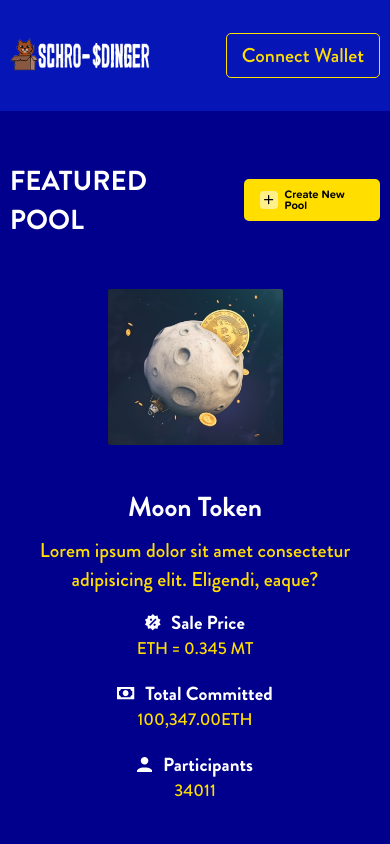
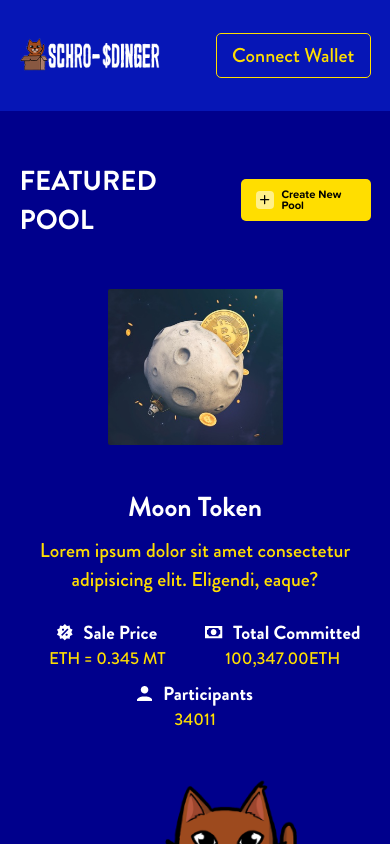
Before and after one commit to Razak-Gawusu/schro-dinger, a React (Create React App) app: page / in a window 390 px wide. Shown: the top 844 px of the page. Built offline with nearby package versions, Linux system fonts and the light colour scheme.

Commit message:
fixed home page

```diff
--- a/src/pages/Home/_home.scss
+++ b/src/pages/Home/_home.scss
@@ -41,9 +41,11 @@
                         .title{
                             font-weight: bold;
                         }
+                        .paragraph{
+                            padding-bottom: 2rem;
+                        }
                         .sale__info{
                             &--item{
-
                                 div{
                                     color: #FFFFFF;
                                     font-size: 1.9rem;
--- a/src/sass/_basis.scss
+++ b/src/sass/_basis.scss
@@ -7,8 +7,8 @@ body{
 }
 
 .container{
-    width: 95%;
-    max-width: 1600px;
+    width: 90%;
+    max-width: 1500px;
     margin: auto;
 }
 
--- a/src/sass/main.css
+++ b/src/sass/main.css
@@ -62,8 +62,8 @@ body {
 }
 
 .container {
-  width: 95%;
-  max-width: 1600px;
+  width: 90%;
+  max-width: 1500px;
   margin: auto;
 }
 
@@ -146,8 +146,8 @@ body {
 }
 
 .container {
-  width: 95%;
-  max-width: 1600px;
+  width: 90%;
+  max-width: 1500px;
   margin: auto;
 }
 
@@ -239,8 +239,8 @@ body {
 }
 
 .container {
-  width: 95%;
-  max-width: 1600px;
+  width: 90%;
+  max-width: 1500px;
   margin: auto;
 }
 
@@ -371,8 +371,8 @@ body {
 }
 
 .container {
-  width: 95%;
-  max-width: 1600px;
+  width: 90%;
+  max-width: 1500px;
   margin: auto;
 }
 
@@ -553,8 +553,8 @@ body {
 }
 
 .container {
-  width: 95%;
-  max-width: 1600px;
+  width: 90%;
+  max-width: 1500px;
   margin: auto;
 }
 
@@ -736,8 +736,8 @@ body {
 }
 
 .container {
-  width: 95%;
-  max-width: 1600px;
+  width: 90%;
+  max-width: 1500px;
   margin: auto;
 }
 
@@ -852,8 +852,8 @@ body {
 }
 
 .container {
-  width: 95%;
-  max-width: 1600px;
+  width: 90%;
+  max-width: 1500px;
   margin: auto;
 }
 
@@ -1067,6 +1067,9 @@ body {
 .home .featured__pool .container .featured__pool--item.text .secondary__item .title {
   font-weight: bold;
 }
+.home .featured__pool .container .featured__pool--item.text .secondary__item .paragraph {
+  padding-bottom: 2rem;
+}
 .home .featured__pool .container .featured__pool--item.text .secondary__item .sale__info--item div {
   color: #FFFFFF;
   font-size: 1.9rem;
@@ -1131,8 +1134,8 @@ body {
 }
 
 .container {
-  width: 95%;
-  max-width: 1600px;
+  width: 90%;
+  max-width: 1500px;
   margin: auto;
 }
 
@@ -1262,8 +1265,8 @@ body {
 }
 
 .container {
-  width: 95%;
-  max-width: 1600px;
+  width: 90%;
+  max-width: 1500px;
   margin: auto;
 }
 
@@ -1435,8 +1438,8 @@ body {
 }
 
 .container {
-  width: 95%;
-  max-width: 1600px;
+  width: 90%;
+  max-width: 1500px;
   margin: auto;
 }
 
@@ -1699,13 +1702,28 @@ body {
   .home .featured__pool .container .featured__pool--item.text .secondary__item {
     padding: 3.5rem 0;
   }
+  .home .featured__pool .container .featured__pool--item.text .secondary__item .sale__info {
+    display: grid;
+    grid-auto-columns: 1fr;
+    grid-template-areas: "one two" "three three";
+    justify-items: center;
+  }
+  .home .featured__pool .container .featured__pool--item.text .secondary__item .sale__info--item:first-child {
+    grid-area: one;
+  }
+  .home .featured__pool .container .featured__pool--item.text .secondary__item .sale__info--item:nth-child(2) {
+    grid-area: two;
+  }
+  .home .featured__pool .container .featured__pool--item.text .secondary__item .sale__info--item:last-child {
+    grid-area: three;
+  }
   .home .featured__pool .container .featured__pool--item.text .secondary__item .sale__info--item {
     display: flex;
     flex-direction: column;
     justify-content: center;
     align-items: center;
     gap: 0;
-    padding: 1rem 0;
+    padding: 0.5rem 0;
   }
   .poolCard {
     width: 100% !important;
@@ -1807,8 +1825,8 @@ body {
 }
 
 .container {
-  width: 95%;
-  max-width: 1600px;
+  width: 90%;
+  max-width: 1500px;
   margin: auto;
 }
 
@@ -1968,8 +1986,8 @@ body {
 }
 
 .container {
-  width: 95%;
-  max-width: 1600px;
+  width: 90%;
+  max-width: 1500px;
   margin: auto;
 }
 
@@ -2159,8 +2177,8 @@ body {
 }
 
 .container {
-  width: 95%;
-  max-width: 1600px;
+  width: 90%;
+  max-width: 1500px;
   margin: auto;
 }
 
```
Also changed, not shown: src/sass/_responsive.scss (+18 -1 lines), 1 other file (tests, documents, lock files or other folders).
